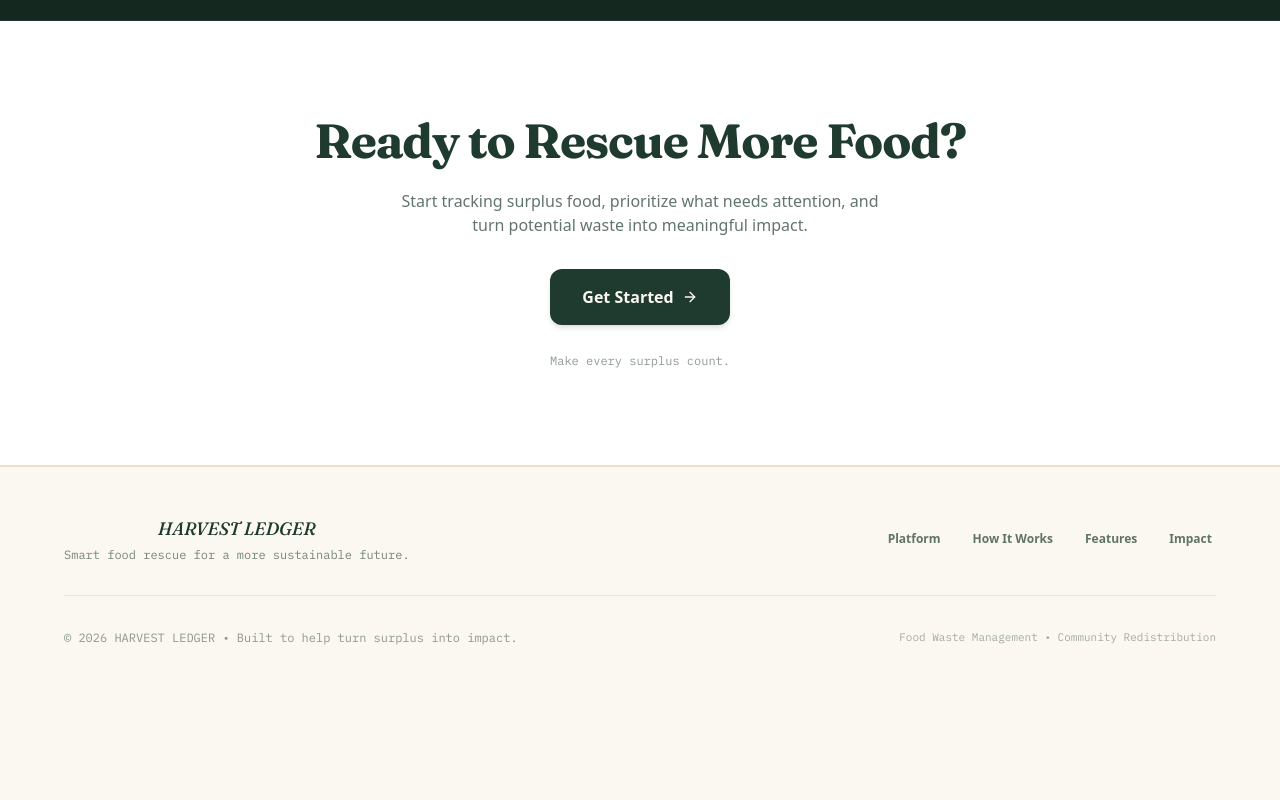
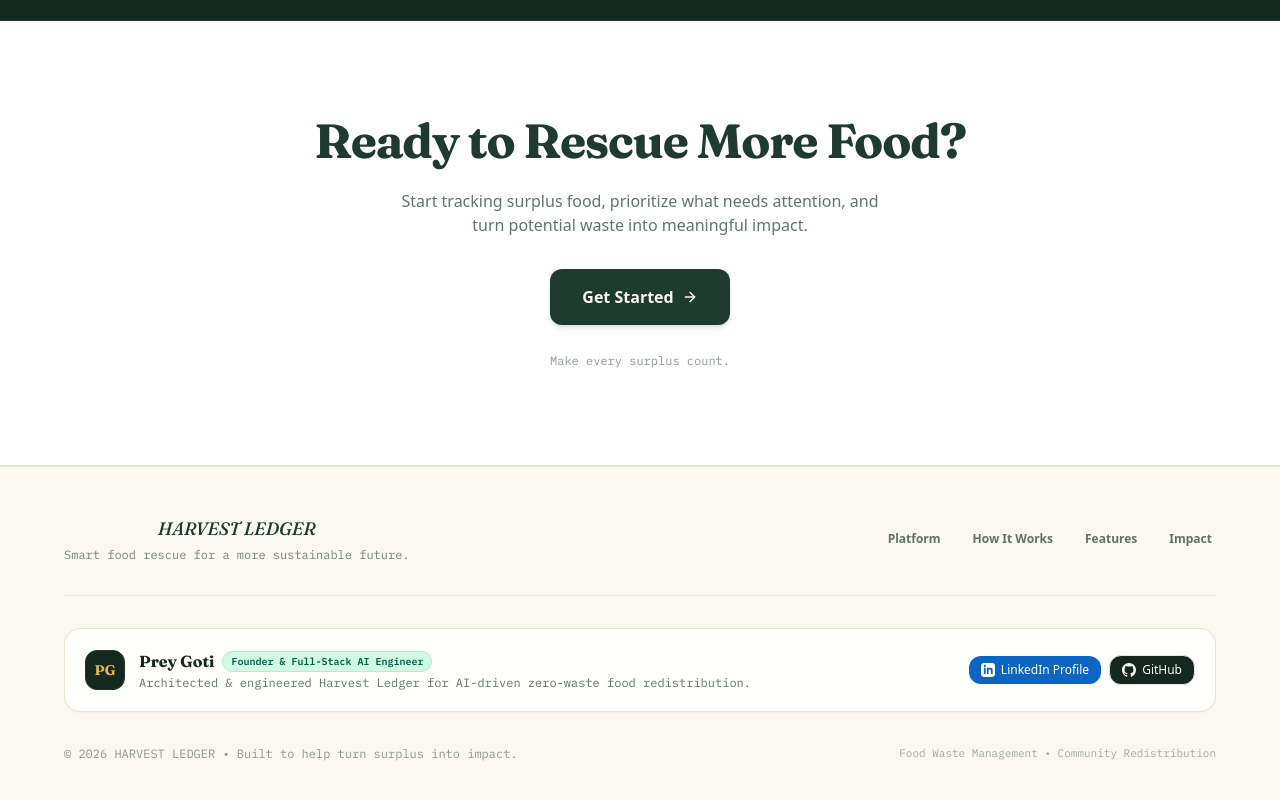
Before and after one commit to preygoti/foodwaste-platform, a React (Vite) app in the folder frontend/: page / in a window 1280 px wide. Shown: the part 4902-5702 px from the top of the page. Before the commit the page ends 5598 px from the top, so only its background shows below. Built offline with nearby package versions, Linux system fonts and the light colour scheme; no server answers.

Commit message:
feat(seo): link Prey Goti as Founder & Full-Stack AI Engineer with Google Knowledge Graph schema and LinkedIn profile

```diff
--- a/frontend/index.html
+++ b/frontend/index.html
@@ -10,7 +10,10 @@
     <meta name="title" content="Harvest Ledger — AI-Powered Food Waste Management & Redistribution Platform" />
     <meta name="description" content="AI-driven commercial food waste reduction platform connecting restaurants, bakeries, and grocery stores with local NGOs. Live shelf-life expiry tracking, computer vision quality inspection, and zero-waste logistics." />
     <meta name="keywords" content="food waste management, food donation platform, NGO food rescue, AI freshness inspection, expiry tracking, surplus food marketplace, zero waste, ESG food reporting, CSR tax certificate" />
-    <meta name="author" content="Harvest Ledger" />
+    <meta name="author" content="Prey Goti" />
+    <meta name="creator" content="Prey Goti" />
+    <meta name="publisher" content="Prey Goti" />
+    <link rel="author" href="https://www.linkedin.com/in/prey-goti-31a772318" />
     <meta name="robots" content="index, follow" />
     <link rel="canonical" href="https://foodwaste-platform.vercel.app/" />
     <meta name="google-site-verification" content="lujKFEMW_rGygjOW6jyauhNRMCdHPogbczU_UPusV2U" />
@@ -21,30 +24,73 @@
     <meta property="og:type" content="website" />
     <meta property="og:url" content="https://foodwaste-platform.vercel.app/" />
     <meta property="og:title" content="Harvest Ledger — AI-Powered Food Waste Redistribution" />
-    <meta property="og:description" content="Connecting commercial food businesses with NGOs to prevent food waste. AI freshness grading, real-time expiry countdowns, and handshake QR verification." />
+    <meta property="og:description" content="Connecting commercial food businesses with NGOs to prevent food waste. Founded & Engineered by Prey Goti." />
     <meta property="og:image" content="https://foodwaste-platform.vercel.app/hero.png" />
+    <meta property="profile:first_name" content="Prey" />
+    <meta property="profile:last_name" content="Goti" />
+    <meta property="profile:username" content="preygoti" />
 
     <!-- Twitter Cards -->
     <meta property="twitter:card" content="summary_large_image" />
     <meta property="twitter:url" content="https://foodwaste-platform.vercel.app/" />
     <meta property="twitter:title" content="Harvest Ledger — AI-Powered Food Waste Redistribution" />
-    <meta property="twitter:description" content="Connecting commercial food businesses with NGOs to prevent food waste. AI freshness grading, real-time expiry countdowns, and handshake QR verification." />
+    <meta property="twitter:description" content="Connecting commercial food businesses with NGOs to prevent food waste. Founded & Engineered by Prey Goti." />
     <meta property="twitter:image" content="https://foodwaste-platform.vercel.app/hero.png" />
 
-    <!-- Google Structured Data (JSON-LD) for Rich Snippets -->
+    <!-- Google Structured Data (JSON-LD) for Knowledge Graph & Founder Rich Snippets -->
     <script type="application/ld+json">
     {
       "@context": "https://schema.org",
+      "@graph": [
+        {
+          "@type": "Person",
+          "@id": "https://www.linkedin.com/in/prey-goti-31a772318#person",
+          "name": "Prey Goti",
+          "jobTitle": "Founder & Full-Stack AI Engineer",
+          "url": "https://www.linkedin.com/in/prey-goti-31a772318",
+          "sameAs": [
+            "https://www.linkedin.com/in/prey-goti-31a772318",
+            "https://github.com/preygoti"
+          ],
+          "worksFor": {
+            "@type": "Organization",
+            "name": "Harvest Ledger",
+            "url": "https://foodwaste-platform.vercel.app/"
+          }
+        },
+        {
+          "@type": "Organization",
+          "@id": "https://foodwaste-platform.vercel.app/#organization",
+          "name": "Harvest Ledger",
+          "url": "https://foodwaste-platform.vercel.app/",
+          "logo": "https://foodwaste-platform.vercel.app/favicon.svg",
+          "founder": {
+            "@id": "https://www.linkedin.com/in/prey-goti-31a772318#person"
+          },
+          "sameAs": [
+            "https://github.com/preygoti/foodwaste-platform",
+            "https://www.linkedin.com/in/prey-goti-31a772318"
+          ]
+        },
+        {
           "@type": "SoftwareApplication",
+          "@id": "https://foodwaste-platform.vercel.app/#software",
           "name": "Harvest Ledger",
           "applicationCategory": "BusinessApplication",
           "operatingSystem": "Web",
+          "url": "https://foodwaste-platform.vercel.app/",
+          "author": {
+            "@id": "https://www.linkedin.com/in/prey-goti-31a772318#person"
+          },
+          "creator": {
+            "@id": "https://www.linkedin.com/in/prey-goti-31a772318#person"
+          },
           "offers": {
             "@type": "Offer",
             "price": "0",
             "priceCurrency": "USD"
           },
-      "description": "Enterprise AI-powered commercial food waste management and surplus redistribution platform connecting restaurants, hotels, and grocery stores with certified hunger relief NGOs.",
+          "description": "Enterprise AI-powered commercial food waste management and surplus redistribution platform connecting restaurants, hotels, and grocery stores with certified hunger relief NGOs. Created and founded by Prey Goti.",
           "featureList": [
             "Real-time Inventory Expiry Risk Engine",
             "AI Multimodal Computer Vision Freshness Inspector",
@@ -54,6 +100,8 @@
             "Automated ESG & CSR Section 80G Tax Certificates"
           ]
         }
+      ]
+    }
     </script>
   </head>
   <body>
--- a/frontend/src/pages/Landing.jsx
+++ b/frontend/src/pages/Landing.jsx
@@ -1031,6 +1031,56 @@
             </nav>
           </div>
 
+          {/* 🌟 Verified Founder & Lead Engineer Profile (For Google Knowledge Graph & Visibility) */}
+          <div className="bg-white/90 border border-wheat-200/90 rounded-2xl p-4 sm:p-5 flex flex-col sm:flex-row items-center justify-between gap-4 shadow-2xs">
+            <div className="flex items-center gap-3.5 text-center sm:text-left">
+              <div className="w-10 h-10 rounded-xl bg-forest-900 text-gold-400 font-bold font-display flex items-center justify-center text-sm shadow-2xs shrink-0 border border-forest-800">
+                PG
+              </div>
+              <div>
+                <div className="flex items-center justify-center sm:justify-start gap-2 flex-wrap">
+                  <span className="font-display font-bold text-forest-900 text-sm sm:text-base">
+                    Prey Goti
+                  </span>
+                  <span className="px-2 py-0.5 rounded-full text-[10px] font-mono font-bold bg-emerald-100 text-emerald-800 border border-emerald-200">
+                    Founder & Full-Stack AI Engineer
+                  </span>
+                </div>
+                <p className="text-xs text-forest-800/70 mt-0.5 font-mono">
+                  Architected & engineered Harvest Ledger for AI-driven zero-waste food redistribution.
+                </p>
+              </div>
+            </div>
+
+            <div className="flex items-center gap-2 shrink-0">
+              <a
+                href="https://www.linkedin.com/in/prey-goti-31a772318"
+                target="_blank"
+                rel="author noopener noreferrer"
+                className="inline-flex items-center gap-1.5 px-3 py-1.5 bg-[#0a66c2] text-white hover:bg-[#084e96] rounded-xl font-medium text-xs transition-colors shadow-2xs"
+                title="Prey Goti LinkedIn Profile"
+              >
+                <svg className="w-3.5 h-3.5 fill-current" viewBox="0 0 24 24">
+                  <path d="M19 0h-14c-2.761 0-5 2.239-5 5v14c0 2.761 2.239 5 5 5h14c2.762 0 5-2.239 5-5v-14c0-2.761-2.238-5-5-5zm-11 19h-3v-11h3v11zm-1.5-12.268c-.966 0-1.75-.79-1.75-1.764s.784-1.764 1.75-1.764 1.75.79 1.75 1.764-.783 1.764-1.75 1.764zm13.5 12.268h-3v-5.604c0-3.368-4-3.113-4 0v5.604h-3v-11h3v1.765c1.396-2.586 7-2.777 7 2.476v6.759z"/>
+                </svg>
+                <span>LinkedIn Profile</span>
+              </a>
+
+              <a
+                href="https://github.com/preygoti"
+                target="_blank"
+                rel="author noopener noreferrer"
+                className="inline-flex items-center gap-1.5 px-3 py-1.5 bg-forest-900 text-wheat-50 hover:bg-forest-800 rounded-xl font-medium text-xs transition-colors shadow-2xs border border-forest-700"
+                title="Prey Goti GitHub Profile"
+              >
+                <svg className="w-3.5 h-3.5 fill-current" viewBox="0 0 24 24">
+                  <path d="M12 0c-6.626 0-12 5.373-12 12 0 5.302 3.438 9.8 8.207 11.387.599.111.793-.261.793-.577v-2.234c-3.338.726-4.033-1.416-4.033-1.416-.546-1.387-1.333-1.756-1.333-1.756-1.089-.745.083-.729.083-.729 1.205.084 1.839 1.237 1.839 1.237 1.07 1.834 2.807 1.304 3.492.997.107-.775.418-1.305.762-1.604-2.665-.305-5.467-1.334-5.467-5.931 0-1.311.469-2.381 1.236-3.221-.124-.303-.535-1.524.117-3.176 0 0 1.008-.322 3.301 1.23.957-.266 1.983-.399 3.003-.404 1.02.005 2.047.138 3.006.404 2.291-1.552 3.297-1.23 3.297-1.23.653 1.653.242 2.874.118 3.176.77.84 1.235 1.911 1.235 3.221 0 4.609-2.807 5.624-5.479 5.921.43.372.823 1.102.823 2.222v3.293c0 .319.192.694.801.576 4.765-1.589 8.199-6.086 8.199-11.386 0-6.627-5.373-12-12-12z"/>
+                </svg>
+                <span>GitHub</span>
+              </a>
+            </div>
+          </div>
+
           <div className="flex flex-col md:flex-row items-center justify-between gap-4 text-xs text-forest-800/50 font-mono text-center md:text-left w-full">
             <p className="text-center md:text-left leading-relaxed">
               &copy; {new Date().getFullYear()} HARVEST LEDGER &bull; Built to help turn surplus into impact.
```
Lines whose indentation alone changed are shown as unchanged.
